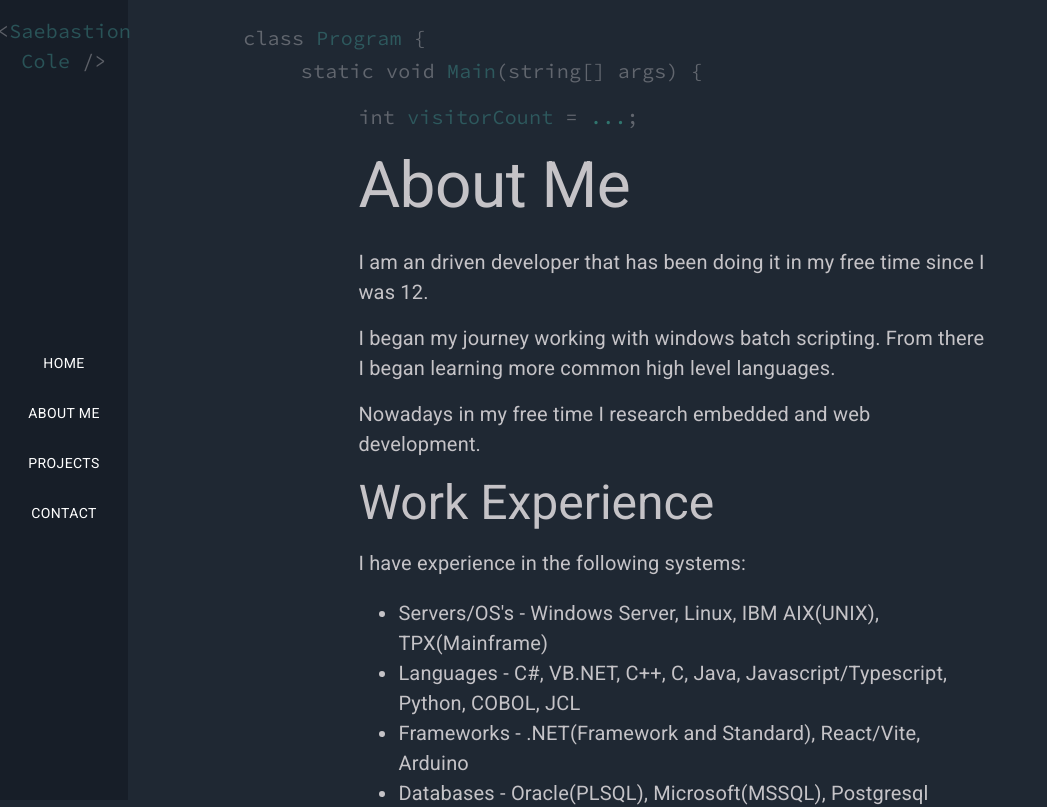
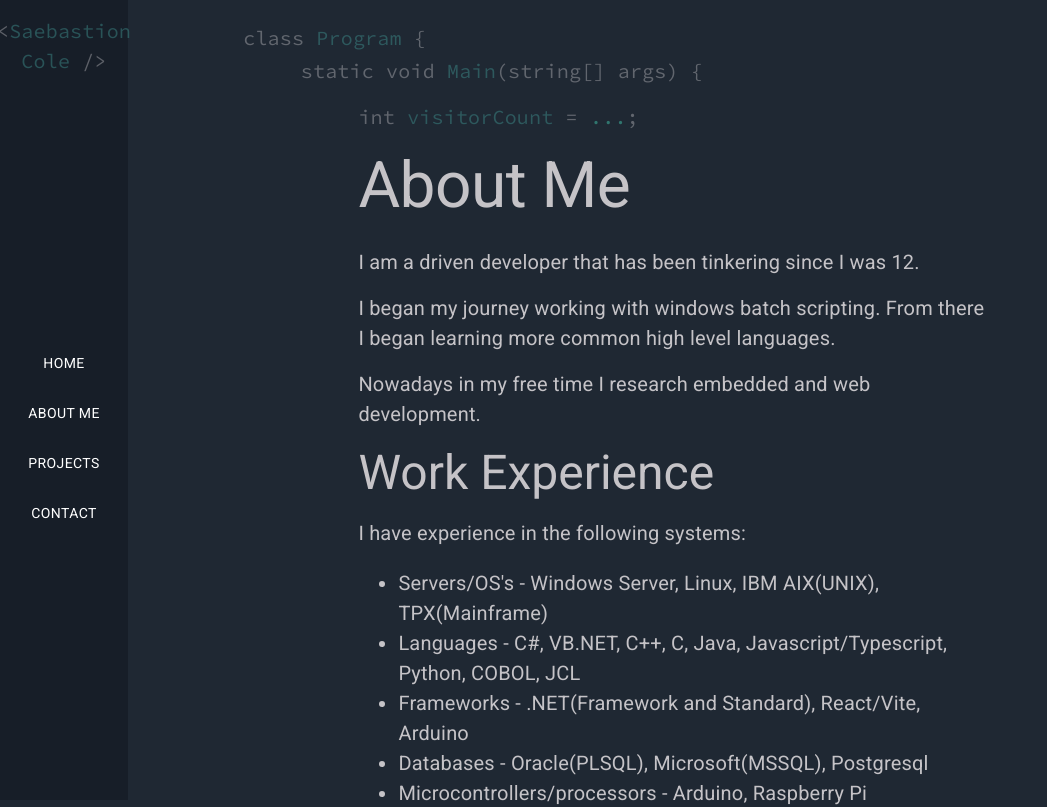
Before and after one commit to sdcole/website-frontend, a React (Vite) app in the folder personalsite-frontend/: page /about in a window 1280 px wide. Shown: the top 807 px of the page, without its empty margins (0-1047 px from the left). Built offline with nearby package versions, Linux system fonts and the light colour scheme; no server answers.

Commit message:
updated text

```diff
--- a/personalsite-frontend/src/pages/About.tsx
+++ b/personalsite-frontend/src/pages/About.tsx
@@ -20,7 +20,7 @@ const About = ({visitorCount}: Props) => {
                   About Me
               </Typography>
               <Typography variant="body1" paragraph>
-                I am an driven developer that has been doing it in my free time since I was 12.
+                I am a driven developer that has been tinkering since I was 12.
               </Typography>
               <Typography variant="body1" paragraph>
                   I began my journey working with windows batch scripting. From there I began learning more common high level languages.
```
